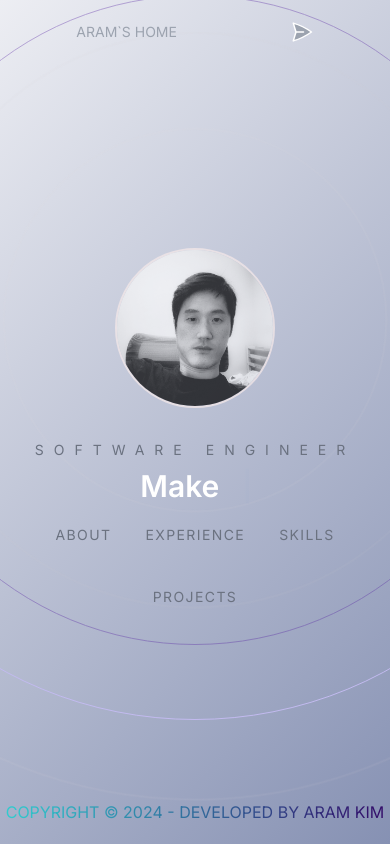
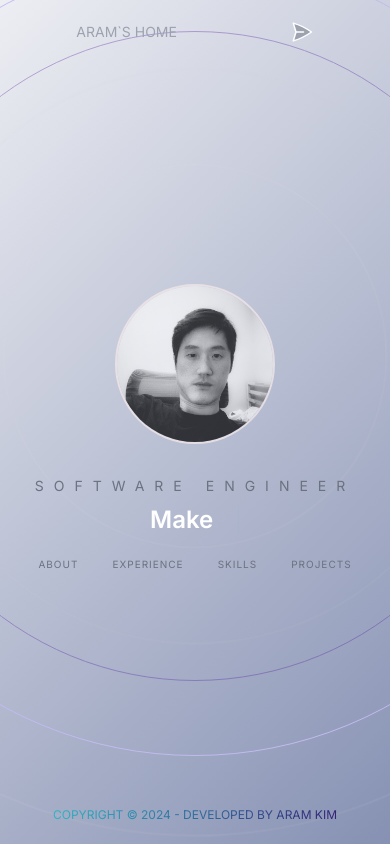
Before and after one commit to AramKim37/Aram-homepage, a Next.js app: page / in a window 390 px wide. Built offline with nearby package versions, Linux system fonts and the light colour scheme.

Commit message:
add scroll bar in exp section

```diff
--- a/app/globals.css
+++ b/app/globals.css
@@ -4,7 +4,7 @@
 
 @layer components {
   .heroButton {
-    @apply px-4 py-2 my-3 border border-[#242424] rounded-full uppercase text-sm border-transparent tracking-widest text-gray-500 transition-all hover:border-[#a2a8d3]/80 hover:text-[#5aa5e6] hover:border-solid;
+    @apply px-4 py-2 my-3 border border-[#242424] rounded-full uppercase text-[10px] border-transparent tracking-widest text-gray-500 transition-all hover:border-[#a2a8d3]/80 hover:text-[#5aa5e6] hover:border-solid md:text-sm;
   }
   .contactInput {
     @apply outline-none bg-slate-400/10 rounded-sm border-b px-6 py-4 border-[#242424]  text-gray-500 placeholder-gray-500 transition-all focus:border-[#a2a8d3]/40
--- a/app/page.js
+++ b/app/page.js
@@ -40,7 +40,7 @@ export default function Home() {
       </section>
       <Link href="#hero">
         <footer className="sticky bottom-5 w-full cursor-pointer">
-          <div className="text-center nameText">
+          <div className="text-center nameText text-[12px] md:text-base">
             copyright © {new Date().getFullYear()} - Developed by{" "}
             <span className="uppercase">Aram Kim</span>
             {/*need to add gradient */}
--- a/components/About.jsx
+++ b/components/About.jsx
@@ -10,7 +10,7 @@ const About = () => {
       transition={{ duration: 3.5 }}
       className="flex flex-col relative text-center md:text-left md:flex-row max-w-7xl px-10 justify-evenly mx-auto items-center h-screen"
     >
-      <h3 className="absolute top-16 uppercase tracking-[20px] text-gray-500 text-2xl md:top-24">
+      <h3 className="absolute top-16 uppercase tracking-[20px] text-gray-500 text-2xl md:top-32">
         About
       </h3>
 
--- a/components/Hero.jsx
+++ b/components/Hero.jsx
@@ -32,7 +32,7 @@ const Hero = () => {
         <h2 className="text-sm uppercase text-gray-500 pb-2 tracking-[10px]">
           Software Engineer
         </h2>
-        <h1 className="text-3xl lg:text-4xl font-semibold scroll-px-10">
+        <h1 className="text-2xl lg:text-4xl font-semibold scroll-px-10 md:text-3xl">
           <span className="mr-3">{text}</span>
           <Cursor cursorColor="#5aa5e6" />
         </h1>
--- a/components/WorkExperience.jsx
+++ b/components/WorkExperience.jsx
@@ -8,7 +8,7 @@ const WorkExperience = () => {
       <h3 className="absolute top-24 uppercase tracking-[20px] text-gray-500 text-2xl">
         Experience
       </h3>
-      <div className="w-full flex space-x-5 overflow-x-scroll p-10 snap-x snap-mandatory">
+      <div className="w-full flex space-x-5 overflow-x-scroll p-10 snap-x snap-mandatory scrollbar scrollbar-track-gray-400/20 scrollbar-thumb-[#F7AB0A]/80">
         <ExperienceCard />
         <ExperienceCard />
         <ExperienceCard />
--- a/package.json
+++ b/package.json
@@ -22,6 +22,7 @@
     "eslint": "^8",
     "eslint-config-next": "14.0.4",
     "postcss": "^8",
+    "tailwind-scrollbar": "^3.0.5",
     "tailwindcss": "^3.3.0"
   }
 }
--- a/tailwind.config.js
+++ b/tailwind.config.js
@@ -14,5 +14,5 @@ module.exports = {
       },
     },
   },
-  plugins: [],
+  plugins: [require("tailwind-scrollbar")],
 };
```
Also changed, not shown: 1 other file (tests, documents, lock files or other folders).
